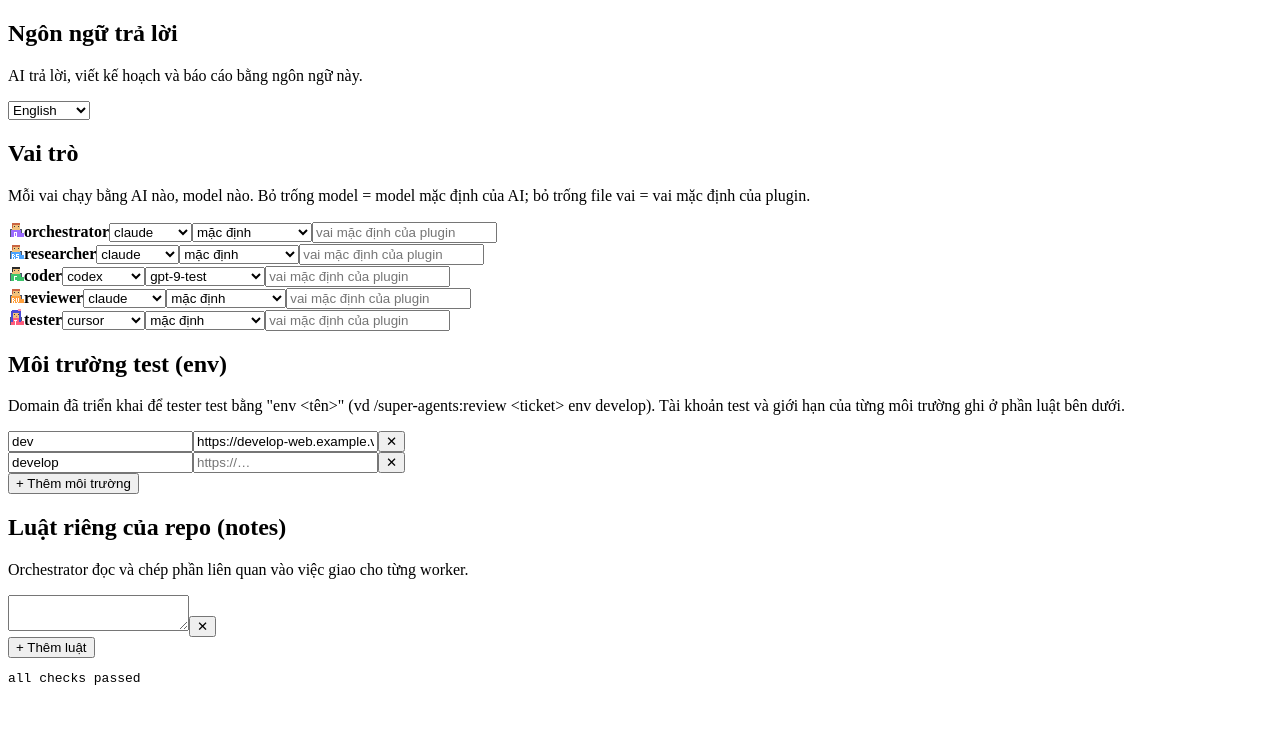
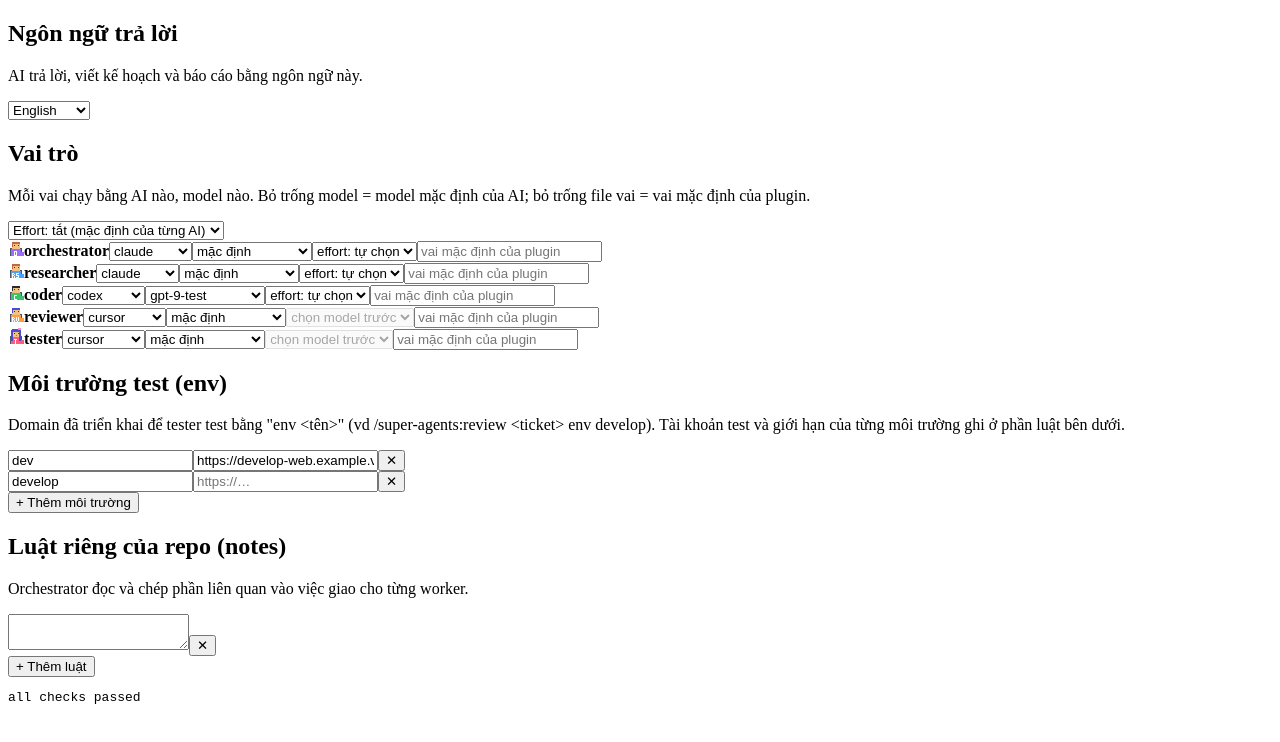
Before and after one commit to toiladoong/super-agents, a plain HTML site: page office/team-editor/editor.check.html in a window 1280 px wide. Drawn offline with Linux system fonts and the light colour scheme.

Commit message:
Effort per ticket: the orchestrator rates size and risk at the spec step and picks each role's --effort (approved with the spec); fixed levels and an auto / off switch in team.json and the Team editor (environments section split into environments.js)

```diff
--- a/office/shared/i18n.js
+++ b/office/shared/i18n.js
@@ -26,6 +26,12 @@
       agentChanged: (role, before, after) => `Đã đổi AI của ${role}: ${before} → ${after} (model cũ đã xoá).`,
       undo: 'Hoàn tác',
       removeEnvironment: 'Xoá môi trường này',
+      effortAuto: 'effort: tự chọn',
+      effortNone: 'không có effort',
+      effortNeedsModel: 'chọn model trước',
+      effortTitle: 'Mức suy nghĩ (effort). Để "tự chọn" thì orchestrator chọn theo độ lớn và rủi ro của ticket; chọn một mức thì vai này luôn dùng mức đó.',
+      effortModeAuto: 'Effort: tự chọn theo ticket',
+      effortModeOff: 'Effort: tắt (mặc định của từng AI)',
       addNote: '+ Thêm luật',
       removeNote: 'Xoá luật này',
       modelPlaceholder: 'tên model',
@@ -80,6 +86,12 @@
       agentChanged: (role, before, after) => `Changed the AI of ${role}: ${before} → ${after} (its model was dropped).`,
       undo: 'Undo',
       removeEnvironment: 'Remove this environment',
+      effortAuto: 'effort: auto',
+      effortNone: 'no effort',
+      effortNeedsModel: 'pick a model first',
+      effortTitle: 'Reasoning effort. "auto" lets the orchestrator pick it from the ticket\'s size and risk; a level fixes it for this role.',
+      effortModeAuto: 'Effort: picked per ticket',
+      effortModeOff: 'Effort: off (each AI\'s default)',
       addNote: '+ Add rule',
       removeNote: 'Remove this rule',
       modelPlaceholder: 'model name',
--- a/office/team-editor/editor.check.html
+++ b/office/team-editor/editor.check.html
@@ -6,6 +6,7 @@
     <div id="error"></div>
     <h2 id="language-title"></h2><p id="language-hint"></p><div id="language"></div>
     <h2 id="roles-title"></h2><p id="roles-hint"></p>
+    <div id="effort-mode"></div>
     <div id="change" hidden></div>
     <div id="roles"></div>
     <h2 id="environments-title"></h2><p id="environments-hint"></p>
@@ -38,6 +39,7 @@
     </script>
     <script src="../shared/i18n.js"></script>
     <script src="../panel/sprites.js"></script>
+    <script src="environments.js"></script>
     <script src="editor.js"></script>
     <script>
       setTimeout(() => {
@@ -124,6 +126,36 @@
         testerAi.dispatchEvent(new Event('change'))
         roleRow('tester').querySelectorAll('select')[1].dispatchEvent(new Event('change'))
         check(notice.hidden, 'a later edit retires the notice and its Undo')
+
+        // Effort: per role (empty = picked per ticket), levels follow the AI, an AI change drops it, and a repo-wide mode.
+        const reviewerSelects = () => roleRow('reviewer').querySelectorAll('select')
+        reviewerSelects()[0].value = 'claude'
+        reviewerSelects()[0].dispatchEvent(new Event('change'))
+        check([...reviewerSelects()[2].options].map((option) => option.value).join() === ',low,medium,high,xhigh,max', 'Claude effort levels are offered, empty = per ticket')
+        reviewerSelects()[2].value = 'high'
+        reviewerSelects()[2].dispatchEvent(new Event('change'))
+        check(JSON.parse(written).roles.reviewer.effort === 'high', 'a fixed effort is written')
+        reviewerSelects()[0].value = 'opencode'
+        reviewerSelects()[0].dispatchEvent(new Event('change'))
+        check(!('effort' in JSON.parse(written).roles.reviewer), 'an AI change drops the effort')
+        check(reviewerSelects()[2].disabled, 'an AI without effort levels gets a disabled box')
+        reviewerSelects()[0].value = 'cursor'
+        reviewerSelects()[0].dispatchEvent(new Event('change'))
+        check(reviewerSelects()[2].disabled && reviewerSelects()[2].title === window.officeI18n.t.effortNeedsModel, 'another AI with no model: the effort box waits for a model')
+        reviewerSelects()[1].append(new Option('cursor-x', 'cursor-x'))
+        reviewerSelects()[1].value = 'cursor-x'
+        reviewerSelects()[1].dispatchEvent(new Event('change'))
+        check(!reviewerSelects()[2].disabled, 'with a model, the effort box opens')
+        reviewerSelects()[2].value = 'high'
+        reviewerSelects()[2].dispatchEvent(new Event('change'))
+        reviewerSelects()[1].value = ''
+        reviewerSelects()[1].dispatchEvent(new Event('change'))
+        check(!('effort' in JSON.parse(written).roles.reviewer), 'back to the default model, its effort goes too')
+        const mode = document.querySelector('#effort-mode select')
+        check(mode.value === 'auto', 'effort is picked per ticket by default')
+        mode.value = 'off'
+        mode.dispatchEvent(new Event('change'))
+        check(JSON.parse(written).effort === 'off', 'effort can be turned off for the repo')
         document.getElementById('out').textContent = failures.length ? failures.join('\n') : 'all checks passed'
         document.title = failures.length ? 'FAIL' : 'PASS'
       }, 300)
--- a/office/team-editor/editor.js
+++ b/office/team-editor/editor.js
@@ -12,10 +12,17 @@
     opencode: ['anthropic/claude-opus-5-5', 'anthropic/claude-sonnet-5-5', 'openai/gpt-6.2-sol']
   }
   const CUSTOM = '__custom__'
+  // Reasoning effort levels each AI takes through Orca's --effort (OpenCode has none).
+  const EFFORTS = {
+    claude: ['low', 'medium', 'high', 'xhigh', 'max'],
+    codex: ['low', 'medium', 'high', 'xhigh'],
+    antigravity: ['low', 'medium', 'high'],
+    cursor: ['low', 'medium', 'high'],
+    opencode: []
+  }
 
   const rolesBox = document.getElementById('roles')
   const notesBox = document.getElementById('notes')
-  const environmentsBox = document.getElementById('environments')
   const errorBox = document.getElementById('error')
   const changeBox = document.getElementById('change')
   const t = () => window.officeI18n.t
@@ -67,8 +74,13 @@
     const roleConfig = { ...(team.roles[role] || {}) }
     if (value) roleConfig[field] = value
     else delete roleConfig[field]
-    // A model name belongs to one AI: drop it whenever the AI changes.
-    if (field === 'agent') delete roleConfig.model
+    // A model name and an effort level belong to one AI: drop them whenever the AI changes.
+    if (field === 'agent') {
+      delete roleConfig.model
+      delete roleConfig.effort
+    }
+    // Another AI's effort only works with a model (see effortField): back to the default model, the effort goes too.
+    if (field === 'model' && !value && (roleConfig.agent || 'claude') !== 'claude') delete roleConfig.effort
     team.roles[role] = roleConfig
     commit(team)
     if (field === 'agent') {
@@ -84,6 +96,16 @@
     }
     render()
   }
+
+  const environments = window.environmentsSection({
+    box: document.getElementById('environments'),
+    session,
+    currentTeam,
+    commit,
+    render: () => render(),
+    showChange,
+    t
+  })
 
   function handleNoteChange(index, value) {
     const team = currentTeam()
@@ -104,42 +126,6 @@
     commit(team)
     render()
     notesBox.querySelector('.note:last-child textarea')?.focus()
-  }
-
-  // Test environments (`environments` in team.json: name → URL), what `env <name>` of /dev and /review picks.
-  const ENVIRONMENT_NAMES = ['develop', 'staging', 'production']
-  // Kept as an object; edited as rows so a rename keeps the order.
-  function handleEnvironmentChange(index, name, url) {
-    const team = currentTeam()
-    const rows = Object.entries(team.environments || {})
-    const newName = name.trim()
-    // `env <name>` needs one plain word; a name taken by another row would overwrite that row's URL.
-    const isTaken = rows.some(([other], at) => at !== index && other === newName)
-    if (!/^[A-Za-z0-9_-]+$/.test(newName) || isTaken) {
-      showChange(t().environmentNameRefused(newName), null)
-      render()
-      return
-    }
-    rows[index] = [newName, url.trim()]
-    team.environments = Object.fromEntries(rows)
-    commit(team)
-  }
-
-  function handleEnvironmentRemove(index) {
-    const team = currentTeam()
-    team.environments = Object.fromEntries(Object.entries(team.environments || {}).filter((_, at) => at !== index))
-    commit(team)
-    render()
-  }
-
-  function handleEnvironmentAdd() {
-    const team = currentTeam()
-    const names = Object.keys(team.environments || {})
-    const name = ENVIRONMENT_NAMES.find((candidate) => !names.includes(candidate)) || `env${names.length + 1}`
-    team.environments = { ...(team.environments || {}), [name]: '' }
-    commit(team)
-    render()
-    environmentsBox.querySelector('.environment:last-child input[type=url]')?.focus()
   }
 
   function drawAvatar(canvas, role, agent) {
@@ -184,6 +170,30 @@
     return choice(value, options, (select) => handleModelSelect(role, select))
   }
 
+  // Empty = the orchestrator picks it per ticket; an AI without levels (OpenCode) gets a disabled box.
+  // Orca's --effort needs --model: for Claude the orchestrator can pass opus / sonnet itself, for another AI with no
+  // model chosen the effort would be dropped silently, so the box waits for a model.
+  function effortField(role, agent, model, value) {
+    const levels = EFFORTS[agent] || []
+    const needsModel = agent !== 'claude' && !model && levels.length > 0
+    const empty = !levels.length ? t().effortNone : needsModel ? t().effortNeedsModel : t().effortAuto
+    const options = [['', empty], ...levels.map((level) => [level, level])]
+    const select = choice(needsModel ? '' : value, options, (box) => handleRoleFieldChange(role, 'effort', box.value))
+    select.disabled = session.readOnly || !levels.length || needsModel
+    select.title = needsModel ? t().effortNeedsModel : t().effortTitle
+    return select
+  }
+
+  // The repo-wide mode: "auto" (default) picks each role's effort per ticket, "off" leaves every AI on its own default.
+  function renderEffortMode(team) {
+    const select = choice(team.effort === 'off' ? 'off' : 'auto', [['auto', t().effortModeAuto], ['off', t().effortModeOff]], (box) => {
+      const next = currentTeam()
+      next.effort = box.value
+      commit(next)
+    })
+    document.getElementById('effort-mode').replaceChildren(select)
+  }
+
   function renderRoles(team) {
     rolesBox.replaceChildren(
       ...roleNames(team).map((role) => {
@@ -200,35 +210,9 @@
           label,
           choice(agent, AGENTS.map((name) => [name, name]), (select) => handleRoleFieldChange(role, 'agent', select.value)),
           modelField(role, agent, roleConfig.model),
+          effortField(role, agent, roleConfig.model, roleConfig.effort),
           field(role, 'role', roleConfig.role, t().rolePlaceholder)
         )
-        return row
-      })
-    )
-  }
-
-  function renderEnvironments(team) {
-    environmentsBox.replaceChildren(
-      ...Object.entries(team.environments || {}).map(([name, url], index) => {
-        const row = document.createElement('div')
-        row.className = 'environment'
-        const nameInput = document.createElement('input')
-        nameInput.value = name
-        nameInput.placeholder = t().environmentName
-        nameInput.setAttribute('list', 'environment-names')
-        const urlInput = document.createElement('input')
-        urlInput.type = 'url'
-        urlInput.value = url
-        urlInput.placeholder = 'https://…'
-        const handleChange = () => handleEnvironmentChange(index, nameInput.value, urlInput.value)
-        nameInput.addEventListener('change', handleChange)
-        urlInput.addEventListener('change', handleChange)
-        const remove = document.createElement('button')
-        remove.textContent = '✕'
-        remove.title = t().removeEnvironment
-        remove.addEventListener('click', () => handleEnvironmentRemove(index))
-        for (const control of [nameInput, urlInput, remove]) control.disabled = session.readOnly
-        row.append(nameInput, urlInput, remove)
         return row
       })
     )
@@ -278,13 +262,14 @@
     document.getElementById('add-environment').textContent = t().addEnvironment
     if (!team) return
     renderLanguage(team)
+    renderEffortMode(team)
     renderRoles(team)
-    renderEnvironments(team)
+    environments.render(team)
     renderNotes(team)
   }
 
   document.getElementById('add-note').addEventListener('click', handleNoteAdd)
-  document.getElementById('add-environment').addEventListener('click', handleEnvironmentAdd)
+  document.getElementById('add-environment').addEventListener('click', environments.handleAdd)
   session.onReplace(render)
   // The editor's own words follow the focused workspace's team.json `language` (else the plugin setting).
   await window.officeI18n.load(render)
--- /dev/null
+++ b/office/team-editor/environments.js
@@ -0,0 +1,70 @@
+// The "Test environments" section of the Team editor: `environments` in team.json (name → URL), what `env <name>` of
+// /dev and /review picks. Kept as an object; edited as rows so a rename keeps the order.
+// Exposes window.environmentsSection(editor) → { render(team), handleAdd() }; `editor` gives the shared helpers.
+;(function () {
+  const ENVIRONMENT_NAMES = ['develop', 'staging', 'production']
+
+  window.environmentsSection = function environmentsSection({ box, session, currentTeam, commit, render, showChange, t }) {
+    function handleChange(index, name, url) {
+      const team = currentTeam()
+      const rows = Object.entries(team.environments || {})
+      const newName = name.trim()
+      // `env <name>` needs one plain word; a name taken by another row would overwrite that row's URL.
+      const isTaken = rows.some(([other], at) => at !== index && other === newName)
+      if (!/^[A-Za-z0-9_-]+$/.test(newName) || isTaken) {
+        showChange(t().environmentNameRefused(newName), null)
+        render()
+        return
+      }
+      rows[index] = [newName, url.trim()]
+      team.environments = Object.fromEntries(rows)
+      commit(team)
+    }
+
+    function handleRemove(index) {
+      const team = currentTeam()
+      team.environments = Object.fromEntries(Object.entries(team.environments || {}).filter((_, at) => at !== index))
+      commit(team)
+      render()
+    }
+
+    function handleAdd() {
+      const team = currentTeam()
+      const names = Object.keys(team.environments || {})
+      const name = ENVIRONMENT_NAMES.find((candidate) => !names.includes(candidate)) || `env${names.length + 1}`
+      team.environments = { ...(team.environments || {}), [name]: '' }
+      commit(team)
+      render()
+      box.querySelector('.environment:last-child input[type=url]')?.focus()
+    }
+
+    function renderRows(team) {
+      box.replaceChildren(
+        ...Object.entries(team.environments || {}).map(([name, url], index) => {
+          const row = document.createElement('div')
+          row.className = 'environment'
+          const nameInput = document.createElement('input')
+          nameInput.value = name
+          nameInput.placeholder = t().environmentName
+          nameInput.setAttribute('list', 'environment-names')
+          const urlInput = document.createElement('input')
+          urlInput.type = 'url'
+          urlInput.value = url
+          urlInput.placeholder = 'https://…'
+          const handleRowChange = () => handleChange(index, nameInput.value, urlInput.value)
+          nameInput.addEventListener('change', handleRowChange)
+          urlInput.addEventListener('change', handleRowChange)
+          const remove = document.createElement('button')
+          remove.textContent = '✕'
+          remove.title = t().removeEnvironment
+          remove.addEventListener('click', () => handleRemove(index))
+          for (const control of [nameInput, urlInput, remove]) control.disabled = session.readOnly
+          row.append(nameInput, urlInput, remove)
+          return row
+        })
+      )
+    }
+
+    return { render: renderRows, handleAdd }
+  }
+})()
--- a/skills/dev/team.default.json
+++ b/skills/dev/team.default.json
@@ -1,10 +1,12 @@
 {
-  "_comment": "Cấu hình super-agents của repo (.agents/team.json; repo chưa có thì plugin dùng bản mặc định này, nút ⚙ Team của Agent Office tạo file từ nó). agent: id Orca (claude, codex, antigravity, cursor, opencode...). model: tuỳ chọn, tên model của chính AI đó. role: file vai (tính từ gốc repo), bỏ trống = vai mặc định của plugin. notes: luật riêng của repo cho orchestrator. language: vi (mặc định) hoặc en — ngôn ngữ AI trả lời, viết kế hoạch và báo cáo. environments: môi trường thật để test bằng env <tên>, tên → URL.",
+  "_comment": "Cấu hình super-agents của repo (.agents/team.json; repo chưa có thì plugin dùng bản mặc định này, nút ⚙ Team của Agent Office tạo file từ nó). agent: id Orca (claude, codex, antigravity, cursor, opencode...). model: tuỳ chọn, tên model của chính AI đó. role: file vai (tính từ gốc repo), bỏ trống = vai mặc định của plugin. notes: luật riêng của repo cho orchestrator. language: vi (mặc định) hoặc en — ngôn ngữ AI trả lời, viết kế hoạch và báo cáo. environments: môi trường thật để test bằng env <tên>, tên → URL. effort: auto (mặc định, orchestrator chọn mức cho từng vai theo độ lớn và rủi ro của ticket) hoặc off; đặt effort trong một vai thì vai đó luôn dùng mức đó.",
   "language": "vi",
+  "effort": "auto",
   "roles": {
     "orchestrator": {
       "agent": "claude",
-      "model": "opus"
+      "model": "opus",
+      "effort": "high"
     },
     "researcher": {
       "agent": "claude",
```
Also changed, not shown: office/team-editor/index.html (+9 -1 lines), 4 other files.
